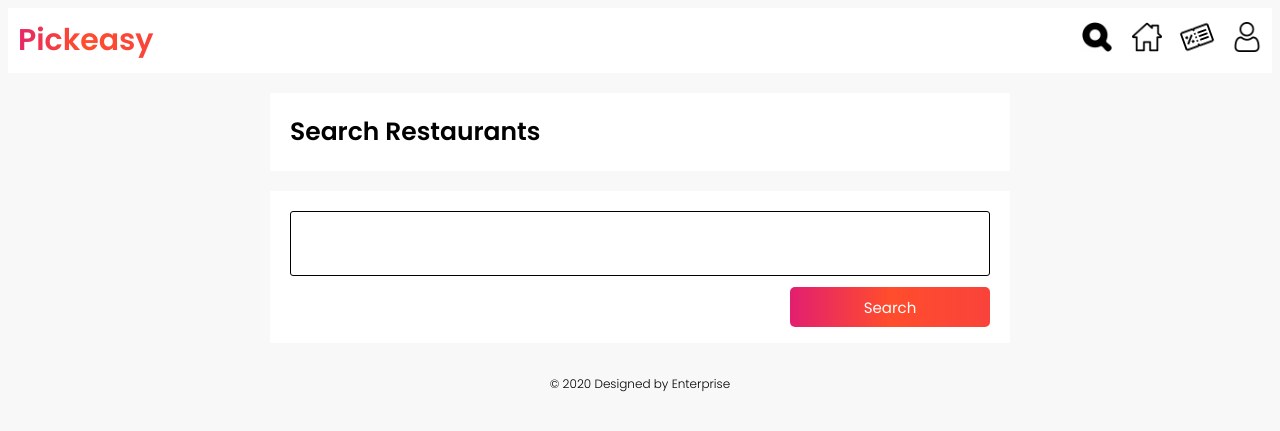
After one commit to CSCC01/team_01-project, a Flask app: page /search in a window 1280 px wide. The commit adds this page. Shown: the top 431 px of the page. Run offline with Flask 2, Linux system fonts and the light colour scheme.

Commit message:
search feature UI completed and implemented

```diff
--- a/demo3/app.py
+++ b/demo3/app.py
@@ -163,6 +163,14 @@ def create_coupon():
     else:
         return render_template('createCoupon.html')
 
+@app.route('/search.html', methods=['GET', 'POST'])
+@app.route('/search', methods=['GET', 'POST'])
+def search():
+    if request.method == 'POST':
+        query = request.form['query']
+        return render_template('search.html', restaurants = Restaurant.query.filter(Restaurant.name.contains(query)), query = request.form['query'])
+    else:
+        return render_template('search.html')
 
 @app.route('/profile.html')
 @app.route('/profile')
--- /dev/null
+++ b/demo3/static/search.css
@@ -0,0 +1,46 @@
+/*                                                  *
+*                                                   *
+*              Styling for coupon.HTML              *
+*                                                   *
+*                                                   */
+
+
+.search_button {
+  margin-top: -19px;
+  margin-bottom: -19px;
+  text-align: right;
+}
+
+.name {
+  font-weight:700;
+  font-size: var(--subtitle);
+}
+
+.inline {
+  display: flex;
+  flex-direction: row;
+  justify-content: space-between;
+}
+
+.goto {
+  text-align: right;
+}
+
+input[type = redirect] {
+  font-family: 'Poppins', sans-serif;
+  width: 50px;
+  height: 25px;
+  border: none;
+  outline: none;
+  box-shadow: none;
+  border-radius: 5px;
+  margin-bottom: 15px;
+
+  text-align: center;
+
+  background-image: -webkit-linear-gradient(left, var(--pink), var(--orange), var(--red)); /* For Chrome and Safari */
+  background-image:         linear-gradient(to right, var(--pink), var(--orange), var(--red)); /* Standard syntax; must be last */
+  color:transparent;
+  color: var(--forground);
+  font-size: var(--body);
+}
--- a/demo3/static/submissionFields.css
+++ b/demo3/static/submissionFields.css
@@ -75,7 +75,6 @@ input[type = submit] {
   text-align: center;
 }
 
-
 /* Styling to  make the password boxes side by side */
 .col {
   display: flex;
--- a/demo3/templates/coupon.html
+++ b/demo3/templates/coupon.html
@@ -12,6 +12,9 @@
 
 {% block icons %}
 <div class = icons>
+  <div class = other_icon>
+    <a href="search.html"><img src="static/Resources/search.png" alt="Search"></a>
+  </div>
   <div class = other_icon>
     <a href="home.html"><img src="static/Resources/home.png" alt="Home"></a>
   </div>
--- a/demo3/templates/home.html
+++ b/demo3/templates/home.html
@@ -7,6 +7,9 @@
 
 {% block icons %}
 <div class = icons>
+  <div class = other_icon>
+    <a href="search.html"><img src="static/Resources/search.png" alt="Search"></a>
+  </div>
   <div class = other_icon>
     <a href="home.html"><img src="static/Resources/home_pressed.png" alt="Home"></a>
   </div>
--- a/demo3/templates/profile.html
+++ b/demo3/templates/profile.html
@@ -11,6 +11,9 @@
 
 {% block icons %}
 <div class = icons>
+  <div class = other_icon>
+    <a href="search.html"><img src="static/Resources/search.png" alt="Search"></a>
+  </div>
   <div class = other_icon>
     <a href="home.html"><img src="static/Resources/home.png" alt="Home"></a>
   </div>
--- /dev/null
+++ b/demo3/templates/search.html
@@ -0,0 +1,71 @@
+{% extends "base.html" %}
+
+{% block style %}
+  <link rel="stylesheet" type="text/css" href="static/submissionFields.css">
+  <link rel="stylesheet" type="text/css" href="static/search.css">
+{% endblock style %}
+
+{% block title %}
+<title>Search</title>
+{% endblock title %}
+
+{% block icons %}
+<div class = icons>
+  <div class = other_icon>
+    <a href="search.html"><img src="static/Resources/search_pressed.png" alt="Search"></a>
+  </div>
+  <div class = other_icon>
+    <a href="home.html"><img src="static/Resources/home.png" alt="Home"></a>
+  </div>
+  <div class = "current">
+      <a href="coupon.html"><img src="static/Resources/coupon.png" alt="Coupon"></a>
+  </div>
+  <div class = other_icon>
+    <a href="profile.html"><img src="static/Resources/user.png" alt="User"></a>
+  </div>
+</div>
+{% endblock icons %}
+
+{% block page_name %}
+    <div class = parent>
+      <div class = title>
+        <div class = text>
+          Search Restaurants
+        </div>
+      </div>
+    </div>
+{% endblock page_name %}
+
+{% block content %}
+  <div class = parent>
+    <form method = "post">
+
+      <div class = textfeilds>
+        <div class = feild>
+
+              <input type="text" name="query" value="{{ query }}">
+        </div>
+      </div>
+      <div class = search_button>
+        <input type="submit" value="Search">
+      </div>
+
+    </form>
+  </div>
+
+  {% for r in restaurants %}
+    <div class = parent>
+      <div class = inline>
+          <div class = name>
+            {{ r.name }}
+          </div>
+          <div class = goto>
+            <a href="home.html"><input type="redirect" value="Visit"></a>
+          </div>
+      </div>
+      <div class = address>
+          {{ r.address }}
+      </div>
+    </div>
+  {% endfor %}
+{% endblock content %}
```
Also changed, not shown: demo3/templates/search.html.html (deleted, +0 -30 lines), demo3/static/Resources/search.png (added), demo3/static/Resources/search_pressed.png (added).
